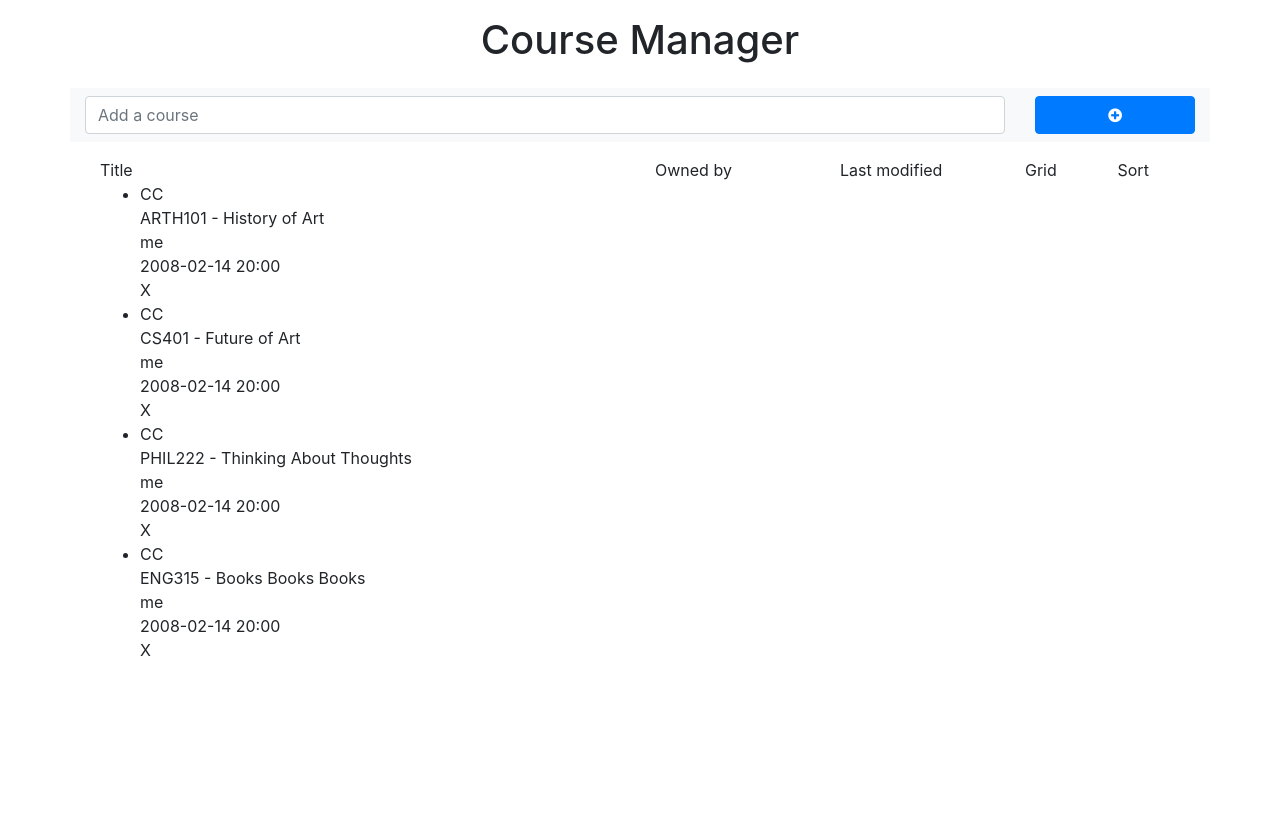
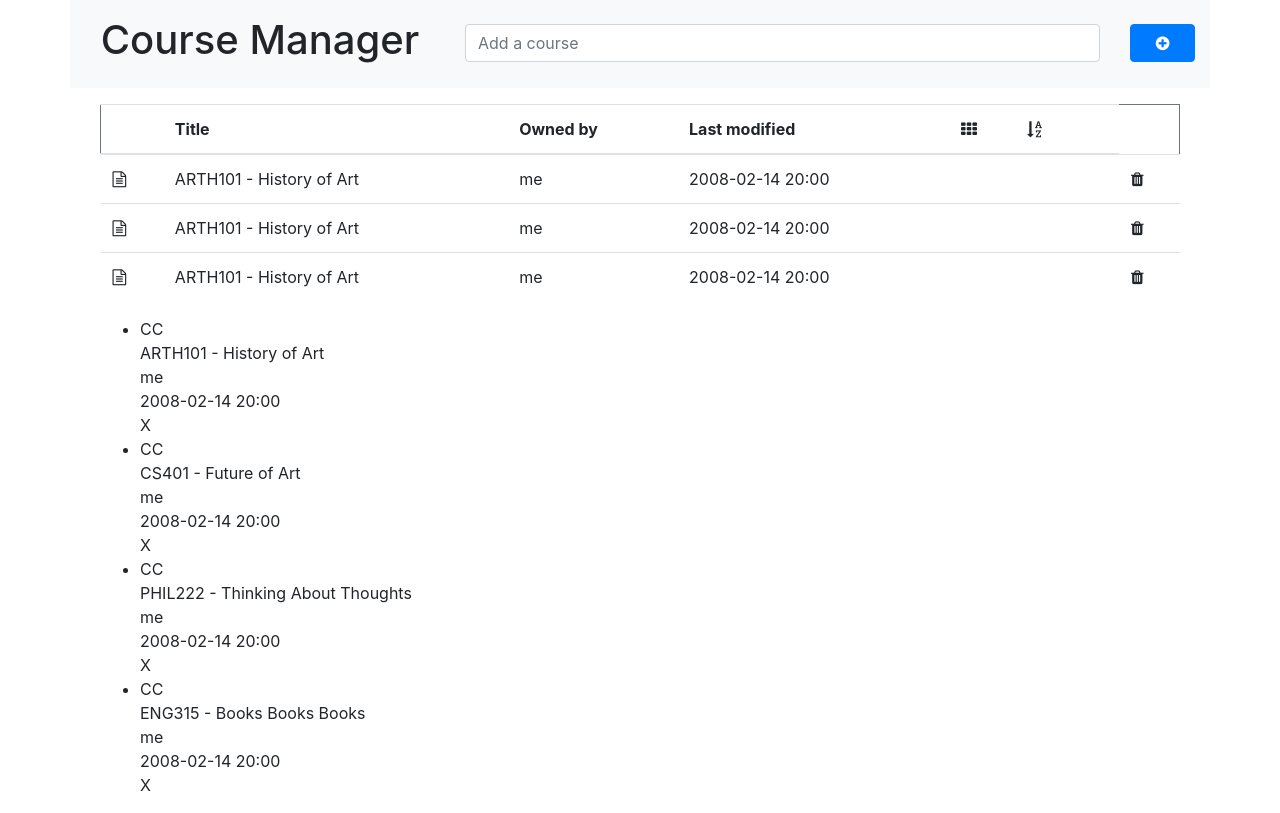
Before and after one commit to whysgai/EdTeach_Server_Java, a web app: page /course_manager/coursemanager.template.client.html in a window 1280 px wide. Shown: the part 56-869 px from the top of the page. Before the commit the page ends 712 px from the top, so only its background shows below. Run offline with its HTML, style and script files only (its server is not run), Linux system fonts and the light colour scheme; data that the repository does not hold is empty.

Commit message:
feat: Rebuild header and rows

```diff
--- a/src/main/webapp/course_manager/coursemanager.template.client.html
+++ b/src/main/webapp/course_manager/coursemanager.template.client.html
@@ -17,14 +17,18 @@
             <a href="../index.html" class="nav-elem navbar-brand col-sm-10 center-text logo">EdTeach Logo</a>
             <div class="nav-elem col sm-1"></div>
         </nav>
+
+<!--            <h1 class="title center-text bg-light">Course Manager</h1>-->
+
         <div class="container">
-            <h1 class="title center-text">Course Manager</h1>
+
             <form>
                 <div class="form-group row bg-light">
-                    <div class="col-sm-10">
+                    <label for="newcourse" class="col-sm-4"><h1 class="title center-text bg-light">Course Manager</h1></label>
+                    <div class="col-sm-7 title-align">
                         <input class="form-control btn-align-veritcal wbdv-field wbdv-new-course" id="newcourse" placeholder="Add a course">
                     </div>
-                    <div class="col-sm-2">
+                    <div class="col-sm-1 title-align">
                         <!--<button class="btn btn-primary btn-block wbdv-button wbdv-add-course">Add Course</button>-->
                         <a href="#" class="btn btn-primary btn-block wbdv-button wbdv-add-course">
                             <i class="fa fa-plus-circle" aria-hidden="true"></i>
@@ -33,14 +37,63 @@
                 </div>
             </form>
             <div class="col-sm-12">
-                <div class="row">
-                    <div class="col-sm-6 wbdv-header wbdv-title">Title</div>
-                    <div class="col-sm-2 wbdv-header wbdv-owner">Owned by</div>
-                    <div class="col-sm-2 wbdv-header wbdv-last-modified">Last modified</div>
-                    <div class="col-sm-1 wbdv-button wbdv-grid-layout">Grid</div>
-                    <div class="col-sm-1 wbdv-button wbdv-list-layout" style="display: none">List</div>
-                    <div class="col-sm-1 wbdv-header wbdv-sort">Sort</div>
-                </div>
+                <table class="table">
+                    <thead>
+                        <tr class="border border-secondary">
+                            <th></th>
+                            <th class="wbdv-header wbdv-title">Title</th>
+                            <th class="wbdv-header wbdv-owner">Owned by</th>
+                            <th class="wbdv-header wbdv-last-modified">Last modified</th>
+                            <th class="wbdv-button wbdv-grid-layout">
+                                <i class="fa fa-th" aria-hidden="true"></i>
+                            </th>
+                            <th class="hide wbdv-button wbdv-list-layout">
+                                <i class="fa fa-list" aria-hidden="true"></i>
+                            </th>
+                            <th class="wbdv-header wbdv-sort">
+                                <i class="fa fa-sort-alpha-asc" aria-hidden="true"></i>
+                            </th>
+                            <th></th>
+                        </tr>
+                    </thead>
+                    <tr class="course wbdv-row wbdv-course">
+                        <td class="wbdv-row wbdv-icon">
+                            <i class="fa fa-file-text-o" aria-hidden="true"></i>
+                        </td>
+                        <td class="wbdv-row wbdv-title">ARTH101 - History of Art</td>
+                        <td class="wbdv-row wbdv-owner">me</td>
+                        <td class="wbdv-row wbdv-modified-date"><time datetime="2008-02-14 20:00">2008-02-14 20:00</time></td>
+                        <td></td>
+                        <td></td>
+                        <td></td>
+                        <td class="wbdv-row wbdv-button wbdv-delete"><i class="fa fa-trash" aria-hidden="true"></i></td>
+                    </tr>
+                    <tr class="course wbdv-row wbdv-course">
+                        <td class="wbdv-row wbdv-icon">
+                            <i class="fa fa-file-text-o" aria-hidden="true"></i>
+                        </td>
+                        <td class="wbdv-row wbdv-title">ARTH101 - History of Art</td>
+                        <td class="wbdv-row wbdv-owner">me</td>
+                        <td class="wbdv-row wbdv-modified-date"><time datetime="2008-02-14 20:00">2008-02-14 20:00</time></td>
+                        <td></td>
+                        <td></td>
+                        <td></td>
+                        <td class="wbdv-row wbdv-button wbdv-delete"><i class="fa fa-trash" aria-hidden="true"></i></td>
+                    </tr>
+                    <tr class="course wbdv-row wbdv-course">
+                        <td class="wbdv-row wbdv-icon">
+                            <i class="fa fa-file-text-o" aria-hidden="true"></i>
+                        </td>
+                        <td class="wbdv-row wbdv-title">ARTH101 - History of Art</td>
+                        <td class="wbdv-row wbdv-owner">me</td>
+                        <td class="wbdv-row wbdv-modified-date"><time datetime="2008-02-14 20:00">2008-02-14 20:00</time></td>
+                        <td></td>
+                        <td></td>
+                        <td></td>
+                        <td class="wbdv-row wbdv-button wbdv-delete"><i class="fa fa-trash" aria-hidden="true"></i></td>
+                    </tr>
+                </table>
+
                 <ul>
                     <li>
                         <div class="course wbdv-row wbdv-course">
--- a/src/main/webapp/css/styles.css
+++ b/src/main/webapp/css/styles.css
@@ -35,6 +35,12 @@
 .title {
     text-align: center;
     padding: 1rem 0 1rem 0;
+    margin-bottom: 0;
+}
+
+.title-align {
+    padding-top: 1rem;
+    padding-bottom: 1rem;
 }
 
 .nav-elem {
```
